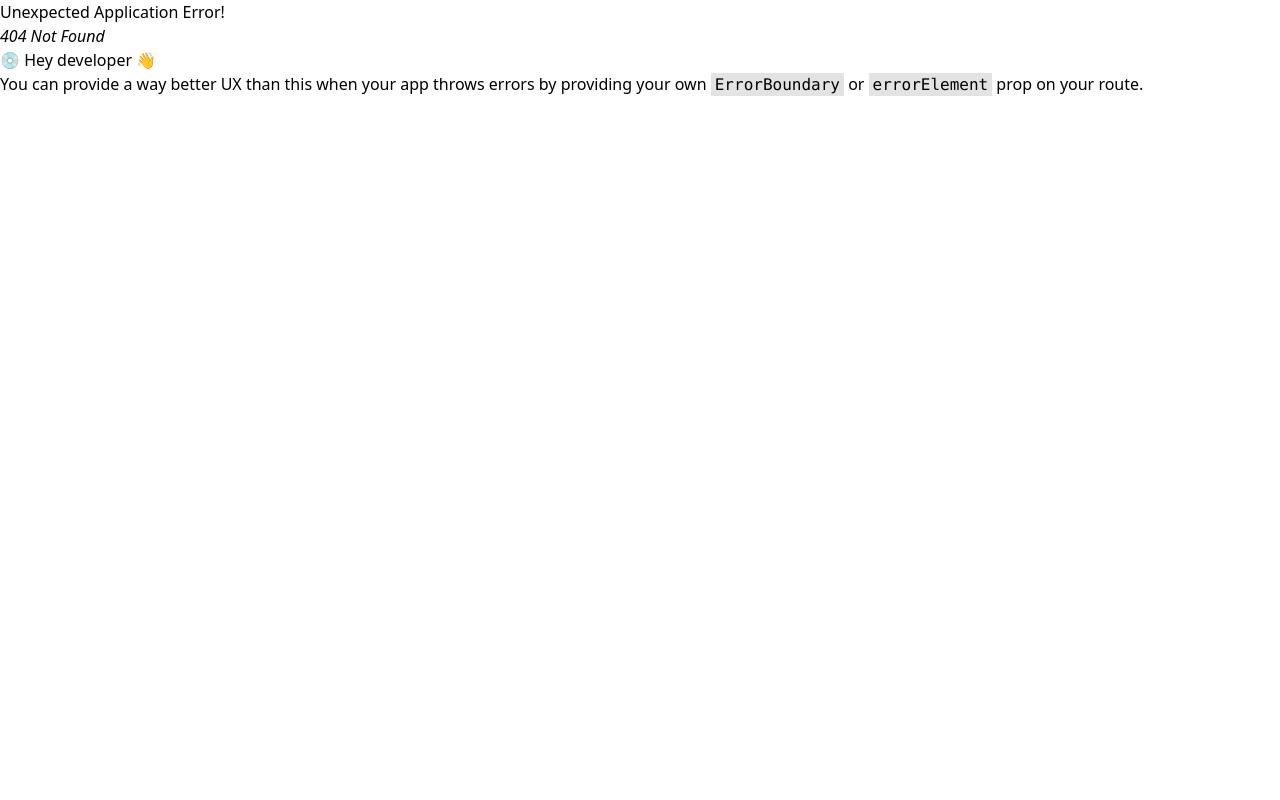
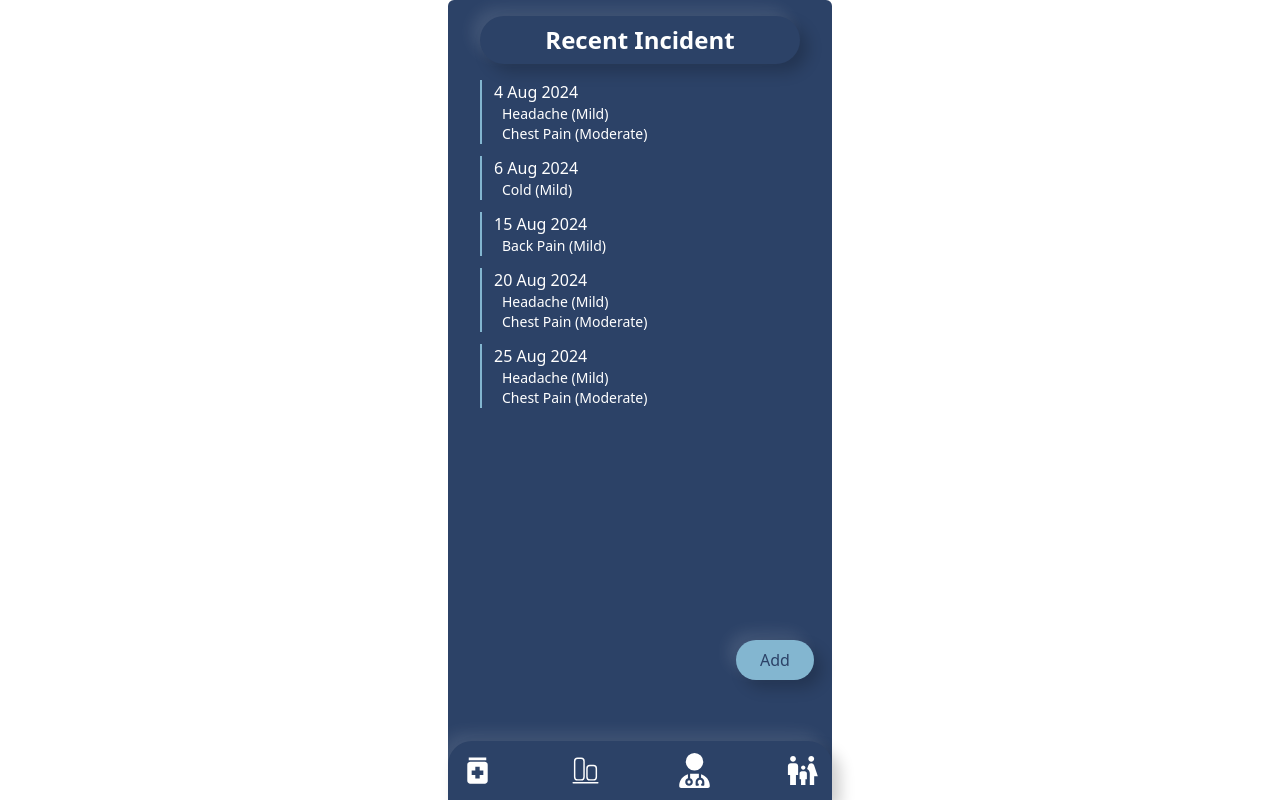
Before and after one commit to Aminul667/dev-ui, a React (Vite) app: page /recent-incident in a window 1280 px wide. Before the commit this address had no page. Built offline with nearby package versions, Linux system fonts and the light colour scheme.

Commit message:
added other components

```diff
--- /dev/null
+++ b/src/components/DoctorVisit.jsx
@@ -0,0 +1,46 @@
+import Title from "./Title";
+
+const DoctorVisit = () => {
+  return (
+    <div>
+      <div>
+        <Title title="Doctor Visit"></Title>
+      </div>
+
+      <div className="my-4 h-[60vh]">
+        <h2 className="text-xl text-highlight text-center">Recent Incident</h2>
+        <div className="w-80">
+          <div className="border-l-2 border-highlight pl-3 text-text mt-3">
+            <p className="text-base">4 Aug 2024</p>
+            <div className="pl-2">
+              <p className="text-sm">Headache (Mild)</p>
+              <p className="text-sm">Chest Pain (Moderate)</p>
+            </div>
+          </div>
+        </div>
+        <div className="w-80">
+          <div className="border-l-2 border-highlight pl-3 text-text mt-3">
+            <p className="text-base">6 Aug 2024</p>
+            <div className="pl-2">
+              <p className="text-sm">Cold (Mild)</p>
+            </div>
+          </div>
+        </div>
+        <div className="w-80">
+          <div className="border-l-2 border-highlight pl-3 text-text mt-3">
+            <p className="text-base">15 Aug 2024</p>
+            <div className="pl-2">
+              <p className="text-sm">Back Pain (Mild)</p>
+            </div>
+          </div>
+        </div>
+      </div>
+
+      <button className="bg-highlight text-background py-2 px-6 ml-4 rounded-full shadow-neo hover:bg-light relative -bottom-16 left-60">
+        Add
+      </button>
+    </div>
+  );
+};
+
+export default DoctorVisit;
--- /dev/null
+++ b/src/components/Family.jsx
@@ -0,0 +1,21 @@
+import Title from "./Title";
+
+const Family = () => {
+  return (
+    <div>
+      <div>
+        <Title title="Family Members"></Title>
+      </div>
+
+      <div className="my-4 h-[60vh]">
+        <h2 className="text-xl text-highlight text-center">No Family Member Added</h2>
+      </div>
+
+      <button className="bg-highlight text-background py-2 px-6 ml-4 rounded-full shadow-neo hover:bg-light relative -bottom-16 left-60">
+        Add
+      </button>
+    </div>
+  );
+};
+
+export default Family;
--- a/src/components/Home.jsx
+++ b/src/components/Home.jsx
@@ -7,7 +7,7 @@ const Home = () => {
         <Title title="Home"></Title>
       </div>
       {/* active medication */}
-      <div className="my-4">
+      <div className="my-4 h-[60vh]">
         <h2 className="text-xl text-highlight text-center">
           Active Medication
         </h2>
@@ -27,37 +27,7 @@ const Home = () => {
         </div>
       </div>
 
-      {/* recent incident */}
-      <div className="my-4">
-        <h2 className="text-xl text-highlight text-center">Recent Incident</h2>
-        <div className="w-80">
-          <div className="border-l-2 border-highlight pl-3 text-text mt-3">
-            <p className="text-base">4 Aug 2024</p>
-            <div className="pl-2">
-              <p className="text-sm">Headache (Mild)</p>
-              <p className="text-sm">Chest Pain (Moderate)</p>
-            </div>
-          </div>
-        </div>
-        <div className="w-80">
-          <div className="border-l-2 border-highlight pl-3 text-text mt-3">
-            <p className="text-base">6 Aug 2024</p>
-            <div className="pl-2">
-              <p className="text-sm">Cold (Mild)</p>
-            </div>
-          </div>
-        </div>
-        <div className="w-80">
-          <div className="border-l-2 border-highlight pl-3 text-text mt-3">
-            <p className="text-base">15 Aug 2024</p>
-            <div className="pl-2">
-              <p className="text-sm">Back Pain (Mild)</p>
-            </div>
-          </div>
-        </div>
-      </div>
-
-      <button className="bg-highlight text-background py-2 px-6 ml-4 rounded-full shadow-neo hover:bg-light relative -bottom-10 left-60">
+      <button className="bg-highlight text-background py-2 px-6 ml-4 rounded-full shadow-neo hover:bg-light relative -bottom-16 left-60">
         Add
       </button>
     </div>
--- a/src/components/Navigation.jsx
+++ b/src/components/Navigation.jsx
@@ -2,27 +2,46 @@ import { MdMedication } from "react-icons/md";
 import { CiAlignBottom } from "react-icons/ci";
 import { FaUserDoctor } from "react-icons/fa6";
 import { MdFamilyRestroom } from "react-icons/md";
+import { useNavigate } from "react-router-dom";
 
 const Navigation = () => {
+  const navigate = useNavigate();
+
+  const handleNavigation = (toRoute) => {
+    navigate(toRoute);
+  };
+
   return (
     <nav className="bg-background shadow-neo w-full bottom-0 p-3 flex justify-between items-center absolute rounded-t-3xl">
-      <button className="text-text hover:text-highlight flex flex-col items-center">
+      <button
+        onClick={() => handleNavigation("/")}
+        className="text-text hover:text-highlight flex flex-col items-center"
+      >
         {/* <FaHome size={24} /> */}
         <MdMedication size={35} />
         {/* <span className="mt-1 text-sm">Home</span> */}
       </button>
-      <button className="text-text hover:text-highlight flex flex-col items-center">
+      <button
+        onClick={() => handleNavigation("/recent-incident")}
+        className="text-text hover:text-highlight flex flex-col items-center"
+      >
         <CiAlignBottom size={35} />
         {/* <span className="mt-1 text-sm">Notes</span> */}
       </button>
-      <button className="text-text hover:text-highlight flex flex-col items-center">
+      <button
+        onClick={() => handleNavigation("/doctor-visit")}
+        className="text-text hover:text-highlight flex flex-col items-center"
+      >
         {/* <FaBell size={24} /> */}
-        <FaUserDoctor size={35}/>
+        <FaUserDoctor size={35} />
         {/* <span className="mt-1 text-sm">Notifications</span> */}
       </button>
-      <button className="text-text hover:text-highlight flex flex-col items-center">
+      <button
+        onClick={() => handleNavigation("/family")}
+        className="text-text hover:text-highlight flex flex-col items-center"
+      >
         {/* <FaBell size={24} /> */}
-        <MdFamilyRestroom size={35}/>
+        <MdFamilyRestroom size={35} />
         {/* <span className="mt-1 text-sm">Notifications</span> */}
       </button>
     </nav>
--- /dev/null
+++ b/src/components/RecentIncident.jsx
@@ -0,0 +1,64 @@
+import Title from "./Title";
+
+const RecentIncident = () => {
+  return (
+    <div>
+      <div>
+        <Title title="Recent Incident"></Title>
+      </div>
+
+      <div className="my-4 h-[60vh]">
+        {/* <h2 className="text-xl text-highlight text-center">Recent Incident</h2> */}
+        <div className="w-80">
+          <div className="border-l-2 border-highlight pl-3 text-text mt-3">
+            <p className="text-base">4 Aug 2024</p>
+            <div className="pl-2">
+              <p className="text-sm">Headache (Mild)</p>
+              <p className="text-sm">Chest Pain (Moderate)</p>
+            </div>
+          </div>
+        </div>
+        <div className="w-80">
+          <div className="border-l-2 border-highlight pl-3 text-text mt-3">
+            <p className="text-base">6 Aug 2024</p>
+            <div className="pl-2">
+              <p className="text-sm">Cold (Mild)</p>
+            </div>
+          </div>
+        </div>
+        <div className="w-80">
+          <div className="border-l-2 border-highlight pl-3 text-text mt-3">
+            <p className="text-base">15 Aug 2024</p>
+            <div className="pl-2">
+              <p className="text-sm">Back Pain (Mild)</p>
+            </div>
+          </div>
+        </div>
+        <div className="w-80">
+          <div className="border-l-2 border-highlight pl-3 text-text mt-3">
+            <p className="text-base">20 Aug 2024</p>
+            <div className="pl-2">
+              <p className="text-sm">Headache (Mild)</p>
+              <p className="text-sm">Chest Pain (Moderate)</p>
+            </div>
+          </div>
+        </div>
+        <div className="w-80">
+          <div className="border-l-2 border-highlight pl-3 text-text mt-3">
+            <p className="text-base">25 Aug 2024</p>
+            <div className="pl-2">
+              <p className="text-sm">Headache (Mild)</p>
+              <p className="text-sm">Chest Pain (Moderate)</p>
+            </div>
+          </div>
+        </div>
+      </div>
+
+      <button className="bg-highlight text-background py-2 px-6 ml-4 rounded-full shadow-neo hover:bg-light relative -bottom-16 left-60">
+        Add
+      </button>
+    </div>
+  );
+};
+
+export default RecentIncident;
```
Also changed, not shown: src/main.jsx (+15 -0 lines).
